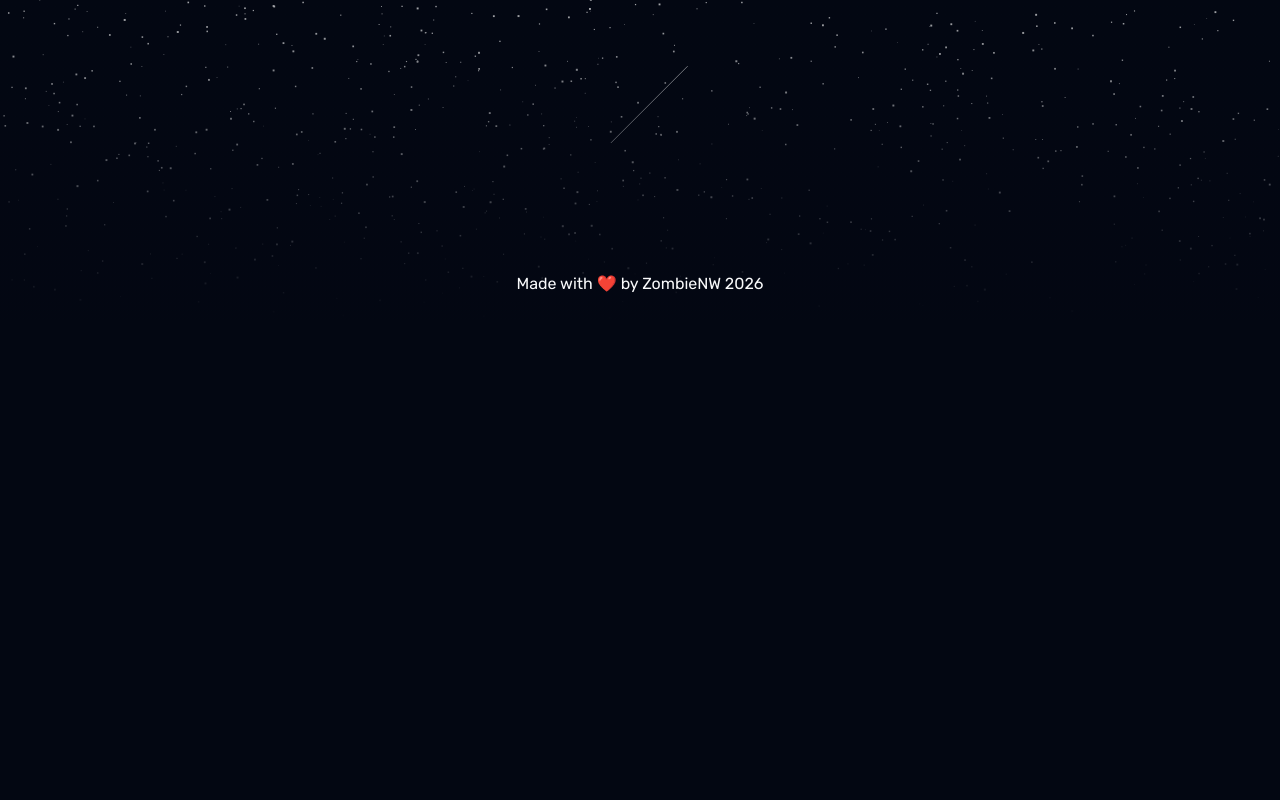
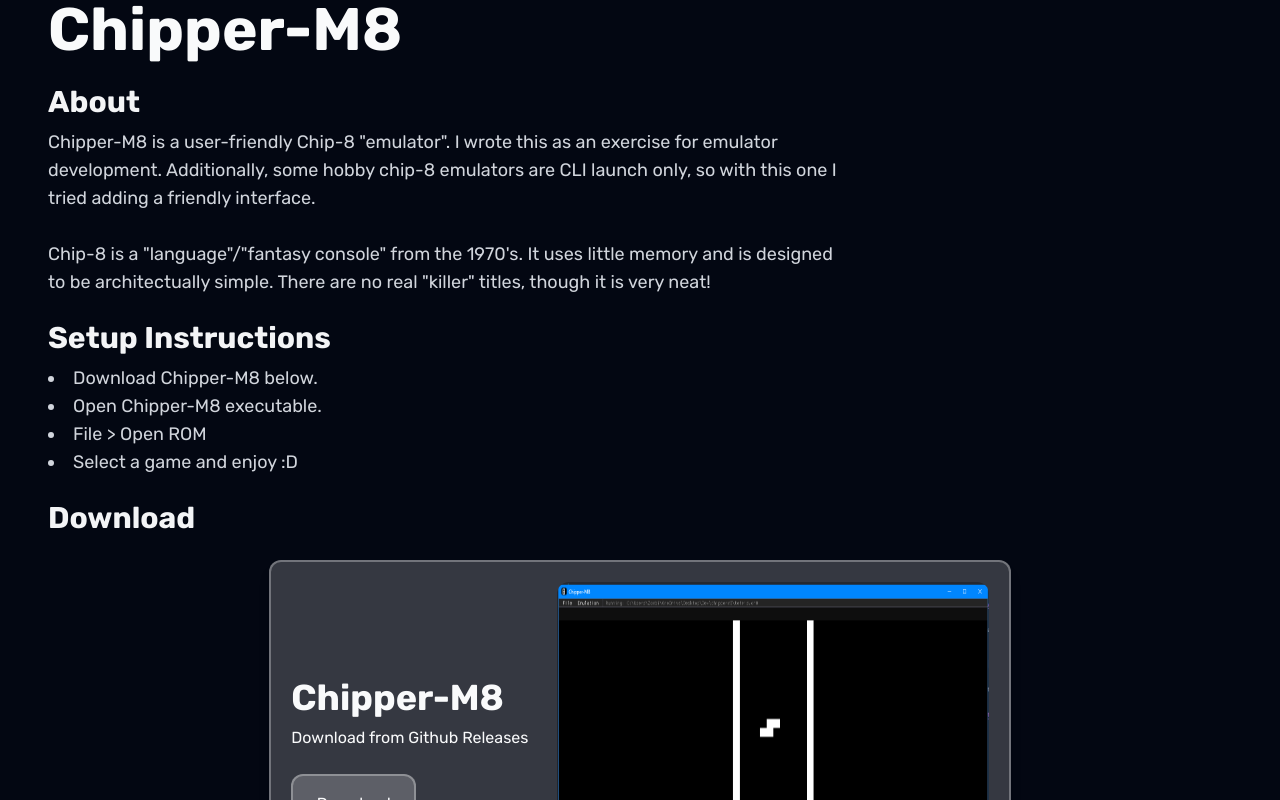
Before and after one commit to ZombieNW/ZombieNW.github.io, a SvelteKit app: page /chipperm8 in a window 1280 px wide. Before the commit this address had no page. Shown: the part 480-1280 px from the top of the page. Before the commit the page ends 800 px from the top, so only its background shows below. Built offline with nearby package versions, Linux system fonts and the light colour scheme.

Commit message:
Add Chipper-M8 Page

```diff
--- a/src/routes/+page.svelte
+++ b/src/routes/+page.svelte
@@ -51,6 +51,13 @@
 			img="./assets/tradeshop/icon.png"
 			link="/tradeshop"
 		/>
+		<ProjectCard
+			title="Chipper-M8"
+			description="A user-friendly Chip-8 emulator."
+			color="white"
+			img="./assets/chipperm8/icon.png"
+			link="/chipperm8"
+		/>
 	</div>
 	<a
 		href="/projects"
--- /dev/null
+++ b/src/routes/chipperm8/+page.svelte
@@ -0,0 +1,47 @@
+<script>
+	import ProjectHero from '$lib/components/ProjectHero.svelte';
+	import Header from '$lib/components/Header.svelte';
+	import DownloadCard from '$lib/components/DownloadCard.svelte';
+</script>
+
+<svelte:head>
+	<title>Chipper-M8 - ZombieNW</title>
+	<meta property="og:title" content="Chipper-M8 | ZombieNW" />
+	<meta property="og:description" content="A user friendly Chip-8 emulator for Windows." />
+</svelte:head>
+
+<Header />
+
+<ProjectHero title="Chipper-M8" img="./assets/chipperm8/icon.png" color="white" />
+
+<div class="mx-4 md:mx-12 overflow-y-hidden">
+	<h1 class="text-6xl font-bold">Chipper-M8</h1>
+
+	<h2 class="text-3xl font-bold mt-6 mb-2 text-gray-100">About</h2>
+	<p class="text-lg md:w-2/3 text-gray-300">
+		Chipper-M8 is a user-friendly Chip-8 "emulator". I wrote this as an exercise for emulator
+		development. Additionally, some hobby chip-8 emulators are CLI launch only, so with this one I
+		tried adding a friendly interface. <br /> <br />Chip-8 is a "language"/"fantasy console" from
+		the 1970's. It uses little memory and is designed to be architectually simple. There are no real
+		"killer" titles, though it is very neat!
+	</p>
+
+	<h2 class="text-3xl font-bold mt-6 mb-2 text-gray-100">Setup Instructions</h2>
+	<ul class="list-disc list-inside text-lg md:w-2/3 text-gray-300">
+		<li>Download Chipper-M8 below.</li>
+		<li>Open Chipper-M8 executable.</li>
+		<li>File > Open ROM</li>
+		<li>Select a game and enjoy :D</li>
+	</ul>
+
+	<h2 class="text-3xl font-bold mt-6 mb-2 text-gray-100">Download</h2>
+	<div class="md:w-2/3 mx-auto">
+		<DownloadCard
+			title="Chipper-M8"
+			desc="Download from Github Releases"
+			link="https://github.com/ZombieNW/chipperm8/releases/latest"
+			img="./assets/chipperm8/screenshot.png"
+			color="white"
+		/>
+	</div>
+</div>
--- a/src/routes/projects/+page.svelte
+++ b/src/routes/projects/+page.svelte
@@ -65,6 +65,13 @@
 			link="/retro"
 		/>
 		<ProjectCard
+			title="Chipper-M8"
+			description="A user-friendly Chip-8 emulator."
+			color="white"
+			img="./assets/chipperm8/icon.png"
+			link="/chipperm8"
+		/>
+		<ProjectCard
 			title="More on Github"
 			description="Find older or unfinished projects on my GitHub profile."
 			color="black"
```
Also changed, not shown: static/assets/chipperm8/icon.png (added), static/assets/chipperm8/screenshot.png (added).
